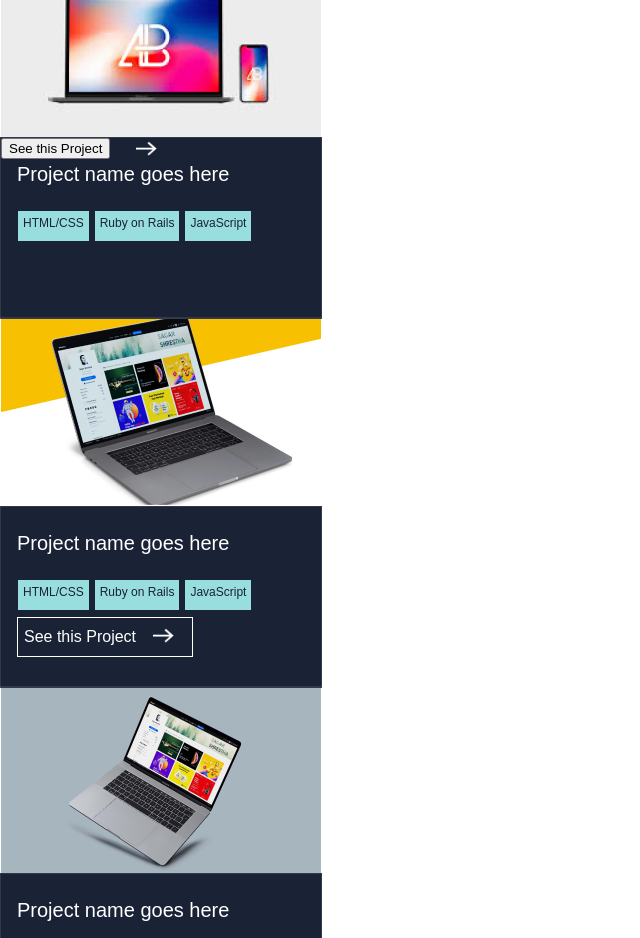
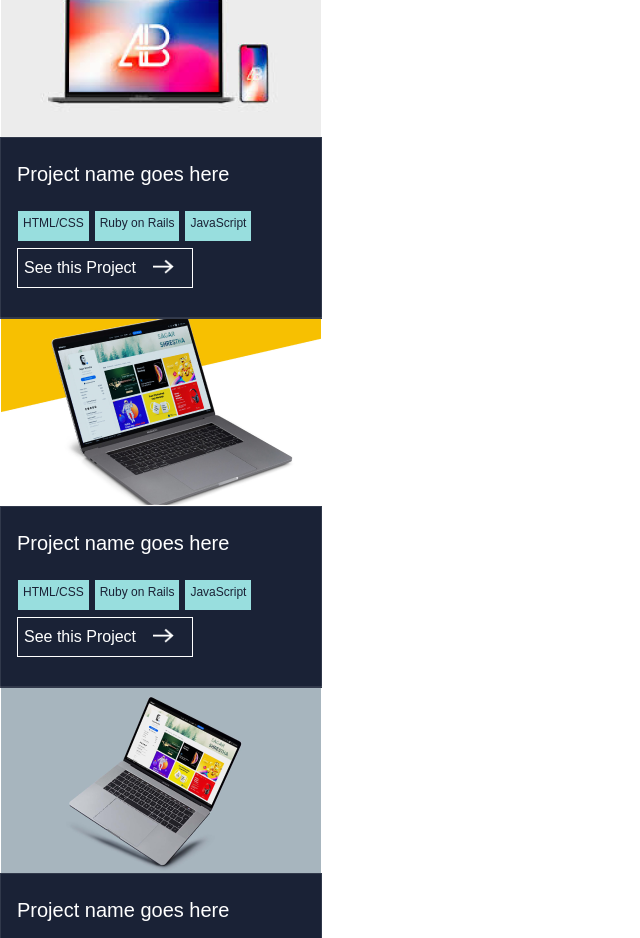
Before and after one commit to techEmprez/My_Portfolio, a plain HTML site: page index.html in a window 1280 px wide. Shown: the part 1540-2478 px from the top of the page, without its empty margins (0-640 px from the left). Drawn offline with Linux system fonts and the light colour scheme.

Commit message:
Fixed linters error

```diff
--- a/index.html
+++ b/index.html
@@ -78,7 +78,7 @@
             <li>JavaScript</li>
           </ul>
 
-          <button type="submit" projView">
+          <button type="submit" class="projView">
             See this Project
             <img class="arrow" src="./images/arrow.png" alt="" />
           </button>
```
